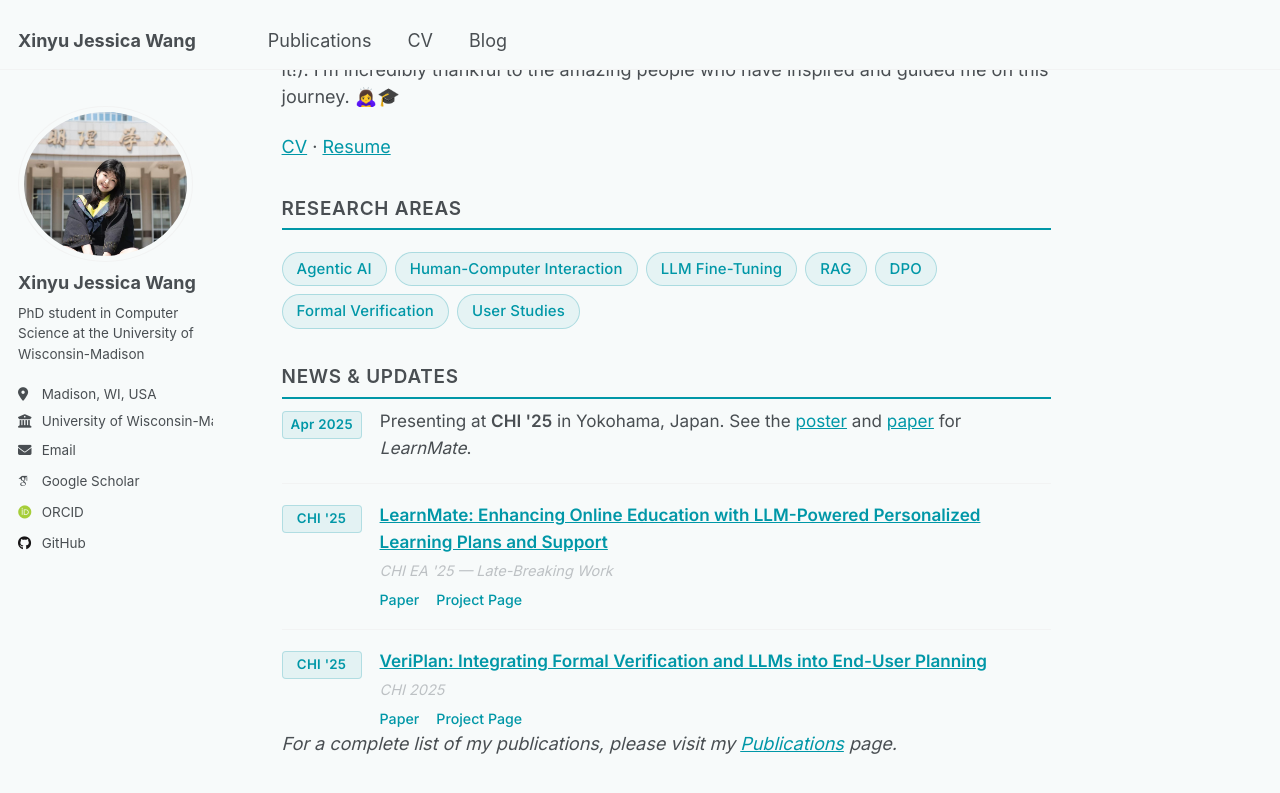
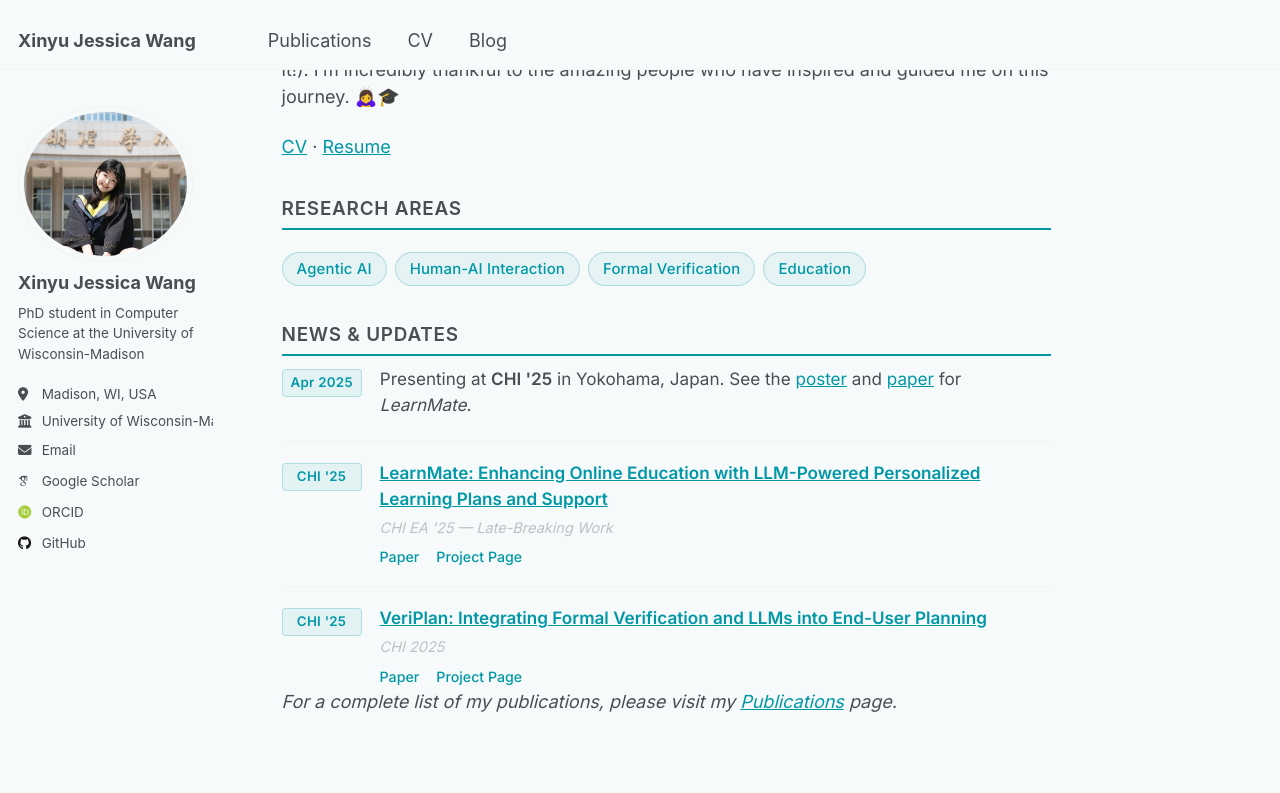
Before and after one commit to xwang2775/xwang2775.github.io, a Jekyll site: the page built from _pages/about.md, in a window 1280 px wide and 900 px high, scrolled down 564 px. Shown: the top 793 px of the window. Built offline with Jekyll 4.4.1, drawn with Linux system fonts in a browser that asks for light colours; some web fonts are replaced.

Commit message:
update formate

```diff
--- a/_pages/about.md
+++ b/_pages/about.md
@@ -24,12 +24,9 @@ I'm grateful to work with [Prof. Bilge Mutlu](https://bmutlu.github.io/) and [Pr
 
 <div class="research-tags">
   <span class="research-tag">Agentic AI</span>
-  <span class="research-tag">Human-Computer Interaction</span>
-  <span class="research-tag">LLM Fine-Tuning</span>
-  <span class="research-tag">RAG</span>
-  <span class="research-tag">DPO</span>
+  <span class="research-tag">Human-AI Interaction</span>
   <span class="research-tag">Formal Verification</span>
-  <span class="research-tag">User Studies</span>
+  <span class="research-tag">Education</span>
 </div>
 
 
```
